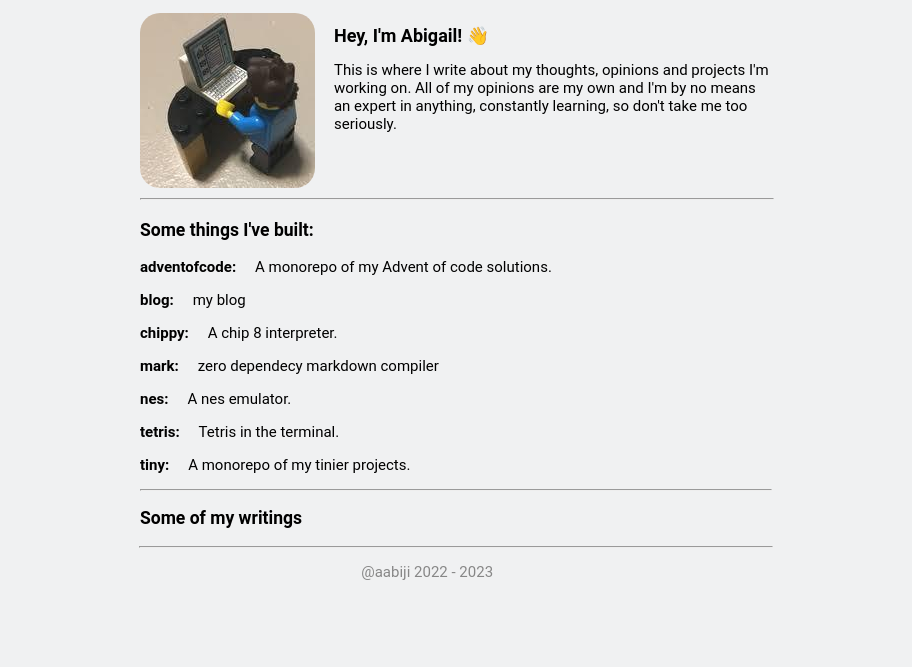
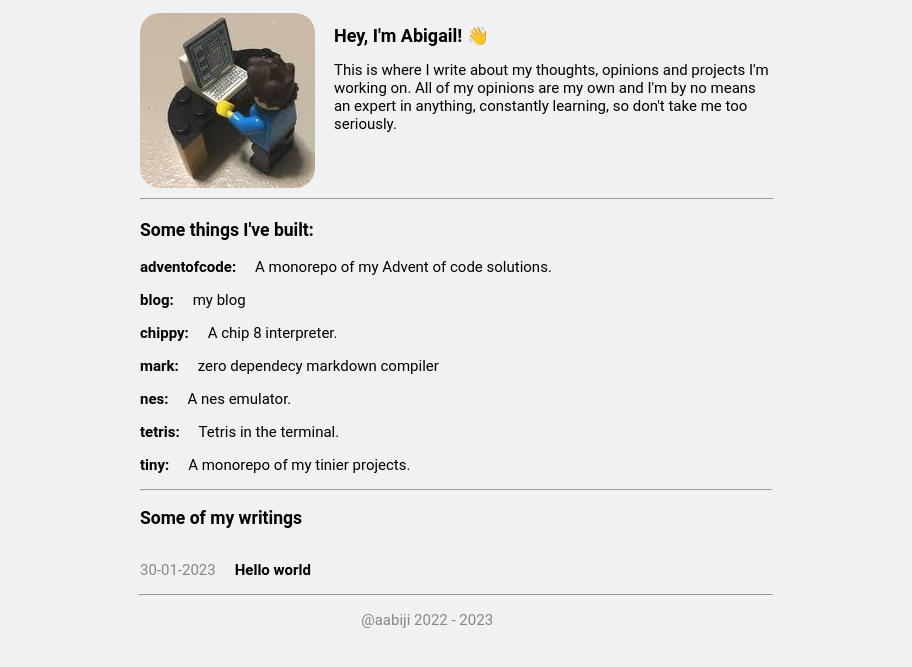
Before and after one commit to aabiji/blog, a plain HTML site: page index.html in a window 1280 px wide. Shown: the part 77-744 px from the top of the page, without its empty margins (184-1096 px from the left). Drawn offline with Linux system fonts and the light colour scheme.

Commit message:
Featured article: Hello world

```diff
--- a/index.html
+++ b/index.html
@@ -102,6 +102,16 @@
             <h3>
                 Some of my writings
             </h3>
+            <div class="article" id="3e25960a79dbc69b674cd4ec67a72c62">
+                <p id="date">
+                    30-01-2023
+                </p>
+                <p>
+                    <a href="essays/Hello_world.html" id="title">
+                        Hello world
+                    </a>
+                </p>
+            </div>
         </div>
         <hr id="copyright-seperator"/>
         <div id="copyright">
```
Also changed, not shown: assets/data/blog.json (+7 -1 lines).
